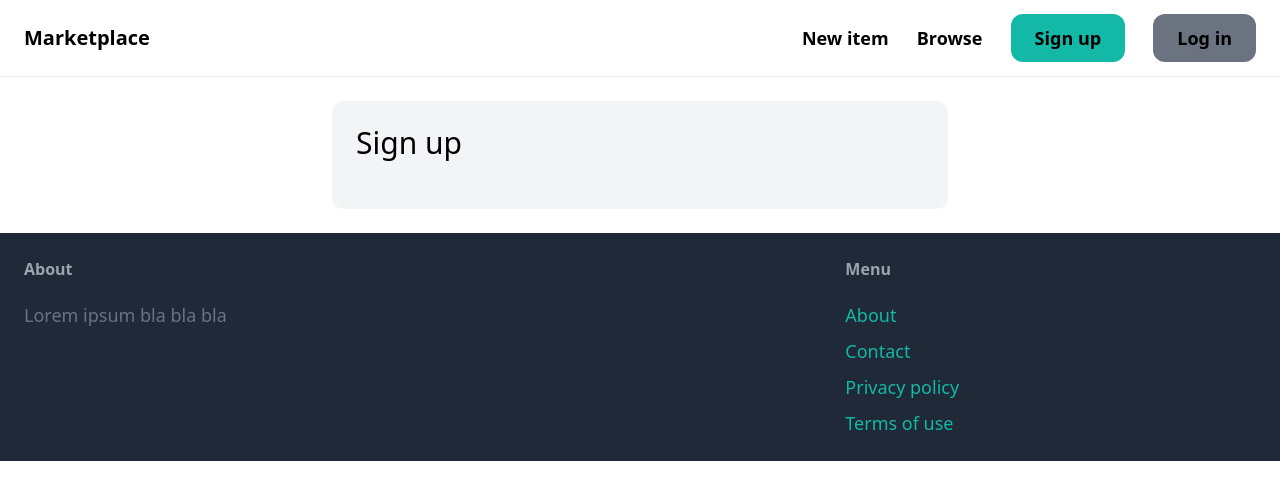
After one commit to SultanEsen/marketplace, a Django app: page /signup in a window 1280 px wide. The commit adds this page. Shown: the top 500 px of the page. Run offline with Django 4.2, Linux system fonts and the light colour scheme; some libraries are stand-ins or nearby versions.

Commit message:
Sign up form added

```diff
--- /dev/null
+++ b/marketplace/core/forms.py
@@ -0,0 +1,9 @@
+from django import forms
+from django.contrib.auth.forms import UserCreationForm
+from django.contrib.auth.models import User
+
+
+class SignupForm(UserCreationForm):
+    class Meta:
+        model = User
+        fields = ('username', 'email', 'password1', 'password2')
--- a/marketplace/core/templates/core/base.html
+++ b/marketplace/core/templates/core/base.html
@@ -16,7 +16,7 @@
             <a href="#" class="text-lg font-semibold hover:text-gray-500">New item</a>
             <a href="#" class="text-lg font-semibold hover:text-gray-500">Browse</a>
 
-            <a href="#" class="px-6 py-3 text-lg font-semibold bg-teal-500 text=white rounded-xl hover:bg-teal-700">Sign up</a>
+            <a href="{% url 'core:signup' %}" class="px-6 py-3 text-lg font-semibold bg-teal-500 text=white rounded-xl hover:bg-teal-700">Sign up</a>
             <a href="#" class="px-6 py-3 text-lg font-semibold bg-gray-500 text=white rounded-xl hover:bg-gray-700">Log in</a>
 
         </div>
@@ -37,7 +37,7 @@
             <h3 class="mb-5 font-semibold text-gray-400">Menu</h3>
             <ul class="space-y-2">
                 <li><a href="#" class="text-lg text-teal-500 hover:text-teal-700">About</a> </li>
-                <li><a href="{% url 'contact' %}" class="text-lg text-teal-500 hover:text-teal-700">Contact</a> </li>
+                <li><a href="{% url 'core:contact' %}" class="text-lg text-teal-500 hover:text-teal-700">Contact</a> </li>
                 <li><a href="#" class="text-lg text-teal-500 hover:text-teal-700">Privacy policy</a> </li>
                 <li><a href="#" class="text-lg text-teal-500 hover:text-teal-700">Terms of use</a> </li>
 
--- /dev/null
+++ b/marketplace/core/templates/core/signup.html
@@ -0,0 +1,9 @@
+{% extends 'core/base.html' %}
+
+{% block title %}Sign up{% endblock %}
+
+{% block content %}
+<div class="w-1/2 my-6 mx-auto p-6 bg-gray-100 rounded-xl">
+    <h1 class="mb-6 text-3xl">Sign up</h1>
+</div>
+{%endblock%}
--- /dev/null
+++ b/marketplace/core/urls.py
@@ -0,0 +1,13 @@
+from django.urls import path
+
+from . import views
+
+
+app_name = 'core'
+
+urlpatterns = [
+    path('', views.index, name='index'),
+    path('contact/', views.contact, name='contact'),
+    path('signup', views.signup, name='signup'),
+
+]
--- a/marketplace/core/views.py
+++ b/marketplace/core/views.py
@@ -1,6 +1,7 @@
 from django.shortcuts import render
 
 from item.models import Category, Item
+from .forms import SignupForm
 
 
 def index(request):
@@ -14,3 +15,10 @@ def index(request):
 
 def contact(request):
     return render(request, 'core/contact.html')
+
+def signup(request):
+    form = SignupForm()
+
+    return render(request, 'core/signup.html', {
+        'form': form
+    })
--- a/marketplace/marketplace/urls.py
+++ b/marketplace/marketplace/urls.py
@@ -3,13 +3,10 @@ from django.urls import path, include
 from django.conf import settings
 from django.conf.urls.static import static
 
-from core.views import index, contact
-
 
 urlpatterns = [
     path('admin/', admin.site.urls),
-    path('', index, name='index'),
-    path('contact/', contact, name='contact'),
+    path('', include('core.urls')),
     path('items/', include('item.urls')),
 
 ] + static(settings.MEDIA_URL, document_root=settings.MEDIA_ROOT)
```
